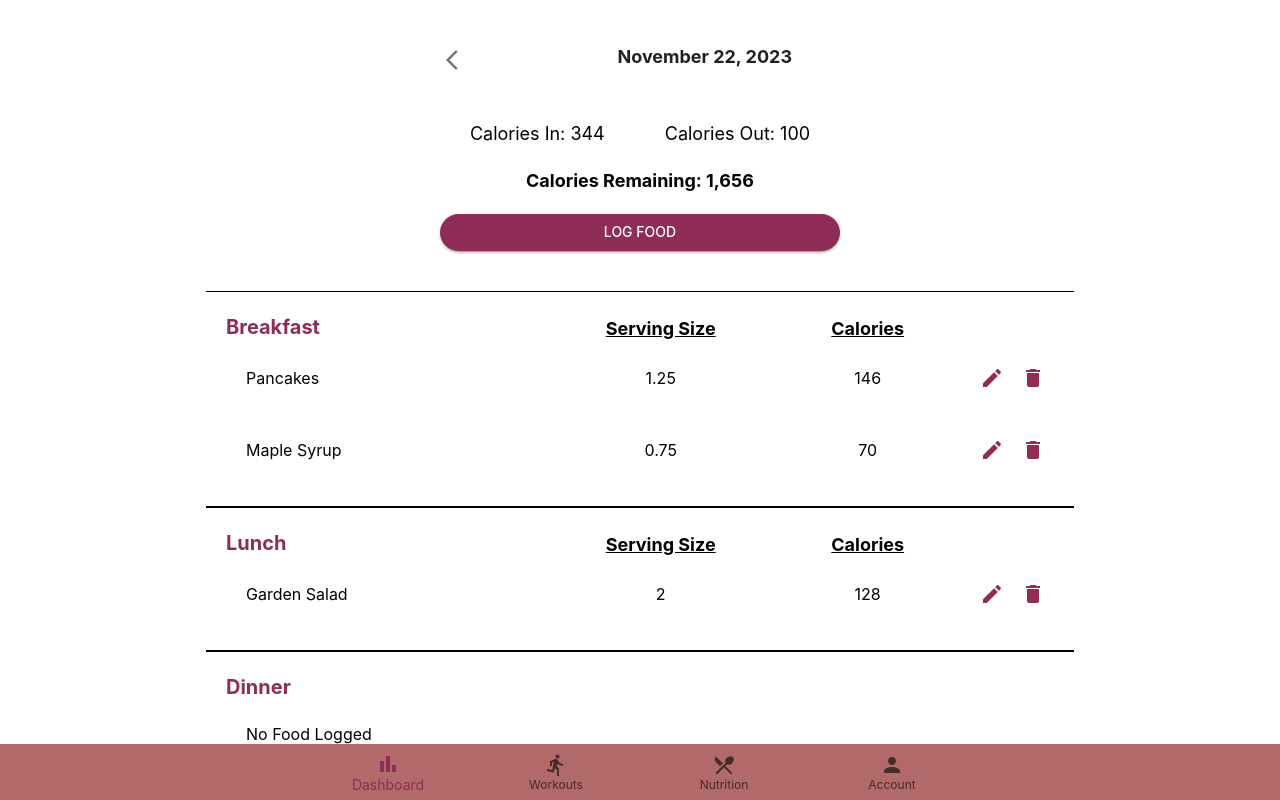
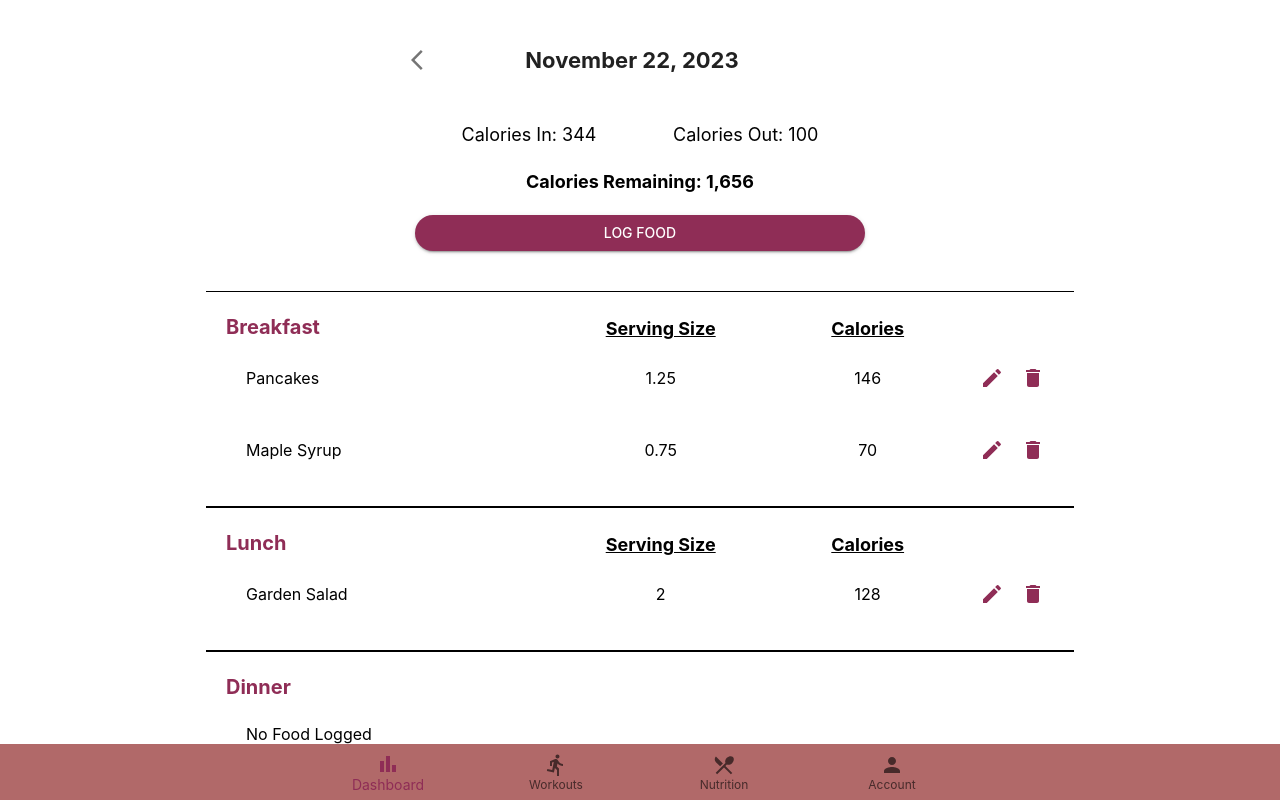
Before and after one commit to joshchyeonlee/EZFit, a React (Create React App) app: page /Nutrition in a window 1280 px wide. Shown: the top 800 px of the page. Built offline with nearby package versions, Linux system fonts and the light colour scheme.

Commit message:
fix alignment

```diff
--- a/src/components/nutrition/NutritionDashboard.tsx
+++ b/src/components/nutrition/NutritionDashboard.tsx
@@ -97,17 +97,30 @@ function Nutrition() {
   };
 
   return (
-    <Grid display={"flex"} flexDirection={"column"} alignItems={"center"}>
+    <Grid
+      display={"flex"}
+      flexDirection={"column"}
+      alignItems={"center"}
+      paddingBottom={"100px"}
+    >
       <FoodLogging
         isOpen={foodLogOpen}
         handleClose={() => setFoodLogOpen(false)}
         handleSubmit={handleNutritionLogging}
         title="Log Food"
       />
-      <Grid padding={"40px 0px 20px"}>
+      <Grid
+        padding={"40px 0px 20px"}
+        display={"flex"}
+        justifyContent={"center"}
+        width={"500px"}
+      >
+        <Grid justifyContent={"right"} width={"10%"}>
           <IconButton onClick={() => setDate(moment(date).subtract(1, "days"))}>
             <ArrowBackIos />
           </IconButton>
+        </Grid>
+        <Grid>
           <DatePicker
             value={moment(date)}
             format="MMMM DD, YYYY"
@@ -116,15 +129,25 @@ function Nutrition() {
                 borderBottom: "none",
               },
 
-            ".MuiInputBase-root:hover:not(.Mui-disabled, .Mui-error)::before": {
+              ".MuiInputBase-root:hover:not(.Mui-disabled, .Mui-error)::before":
+                {
                   borderBottom: "none",
                 },
+
               ".MuiInputBase-input": {
                 fontWeight: "bold",
-              textAlign: "right",
-              fontSize: "18px",
+                textAlign: "center",
+                fontSize: "22px",
+                width: "80%",
               },
-            padding: "0px 50px 0px 25px",
+              ".MuiInputBase-root": {
+                justifyContent: "center",
+              },
+              ".MuiInputAdornment-root": {
+                width: "fit-content",
+                justifyContent: "left",
+              },
+              padding: "0px 16px 0px 0px",
             }}
             slotProps={{
               textField: { variant: "standard" },
@@ -133,13 +156,24 @@ function Nutrition() {
             maxDate={moment()}
             onChange={(value) => setDate(value)}
           />
+        </Grid>
+        <Grid width={"10%"} justifyContent={"right"}>
           {formattedDate !== moment().format("DD/MM/YYYY") ? (
-          <IconButton onClick={() => setDate(moment(date).add(1, "days"))}>
+            <IconButton
+              onClick={() => setDate(moment(date).add(1, "days"))}
+              sx={{ paddingRight: "0" }}
+            >
               <ArrowForwardIos />
             </IconButton>
           ) : null}
         </Grid>
-      <Grid display={"flex"} flexDirection={"column"} padding={"20px 0px"}>
+      </Grid>
+      <Grid
+        display={"flex"}
+        flexDirection={"column"}
+        padding={"20px 0px"}
+        width={"450px"}
+      >
         <Grid display={"flex"} justifyContent={"space-evenly"}>
           <Typography fontSize={"18px"} padding={"0px 30px"}>
             Calories In: {caloriesIn.toLocaleString()}
```
Lines whose indentation alone changed are shown as unchanged.
